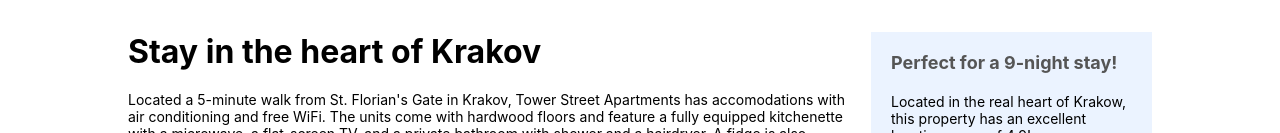
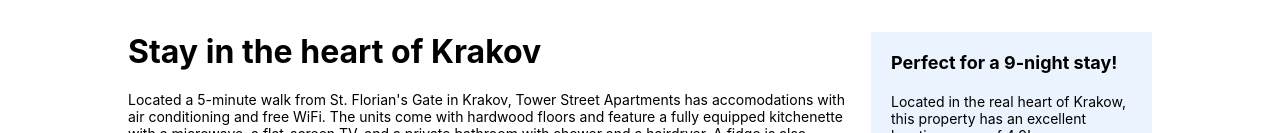
Before and after one commit to esteemayo/hotel-booking-app-client, a React (Create React App) app: page /hotels/1 in a window 1280 px wide. Shown: the part 819-952 px from the top of the page. Built offline with nearby package versions, Linux system fonts and the light colour scheme.

Commit message:
feat: use css variable

```diff
--- a/src/pages/hotel/hotel.scss
+++ b/src/pages/hotel/hotel.scss
@@ -91,7 +91,7 @@
 
     h1 {
       font-size: 1.8rem;
-      color: #555;
+      color: var(--color-gray-dark);
     }
 
     span {
```
